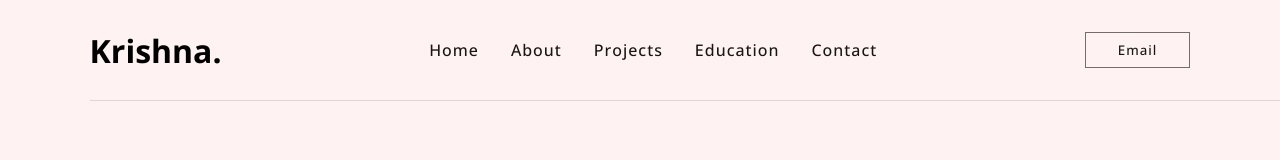
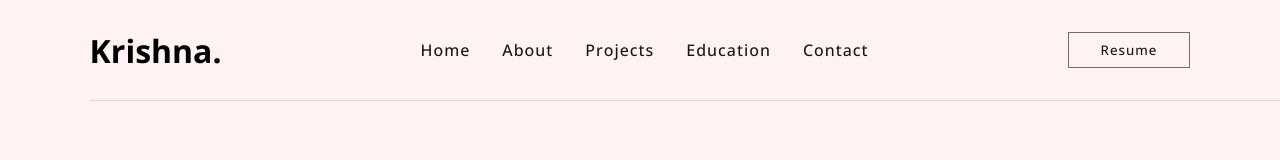
Before and after one commit to krishnakumar1204/Portfolio, a React (Create React App) app: page / in a window 1280 px wide. Shown: the top 160 px of the page. Built offline with nearby package versions, Linux system fonts and the light colour scheme.

Commit message:
Update Header.jsx

```diff
--- a/src/components/Header.jsx
+++ b/src/components/Header.jsx
@@ -49,8 +49,8 @@
         Contact
       </a>
     </div>
-    <a href="mailto:krishnakumar120400@gmail.com">
-      <button>Email</button>
+    <a href="https://drive.google.com/file/d/1xwe9zWFc7dxTslzDv4pMl2axd37S-V98/view?usp=sharing">
+      <button>Resume</button>
     </a>
   </>
 );
```
